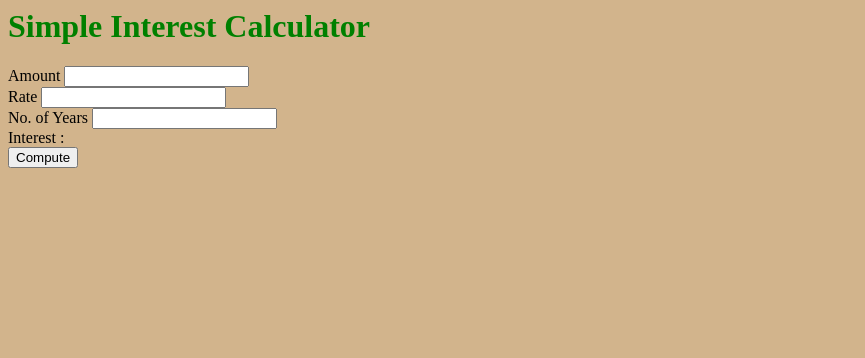
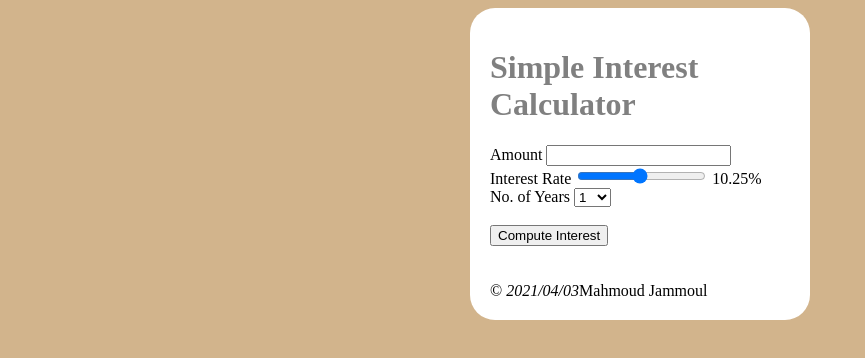
Before and after one commit to mjammoul93/Interest_Calculator, a plain HTML site: page index.html in a window 1280 px wide. Shown: the whole page, without its empty margins (0-865 px from the left). Drawn offline with Linux system fonts and the light colour scheme.

Commit message:
Excercise Done

```diff
--- a/index.html
+++ b/index.html
@@ -1,16 +1,41 @@
+<!DOCTYPE html>
 <html>
     <head>
     <script src="script.js"></script>
     <link rel="stylesheet" href="style.css">
+
+	<title>Simple Interest Calculator</title>
     </head>
+	<div class="maindiv">
     <body>
-        <h1>Simple Interest Calculator</h1>
 
-        Amount <input type="number"  id="principal">  <br/>
-        Rate <input type="number"  id="rate">  <br/>
-        No. of Years <input type="number"  id="years">  <br/>
-        Interest : <span id="result"></span><br>
 
-        <button onclick="compute()">Compute</button>
-    </body>
+			<h1>Simple Interest Calculator</h1>
+
+			Amount 			<input type="number"  id="principal">  <br/>
+			Interest Rate 	<input id="rate" type="range" min="1" max="20" step="0.25" value="10.25" onChange="ReadRanege()">  <span id="rangeResult">10.25%</span>  <br/>
+			No. of Years 	<select type="number"  id="years">
+							<option value="1">1</option>
+							<option value="2">2</option>
+							<option value="3">3</option>
+							<option value="4">4</option>
+							<option value="5">5</option>
+							<option value="6">6</option>
+							<option value="7">7</option>
+							<option value="8">8</option>
+							<option value="9">9</option>
+							<option value="10">10</option>
+						</select>
+			<br><br>
+
+			<button onclick="compute()">Compute Interest</button> <br>
+
+			<br> <span id="result"></span><br>
+
+
+
+
+	</body>
+	<footer> &copy; <em id="date">2021/04/03</em>Mahmoud Jammoul </footer>
+	</div>
 </html>
--- a/script.js
+++ b/script.js
@@ -1,5 +1,28 @@
 function compute()
 {
+
     p = document.getElementById("principal").value;
+	if(p<=0){
+		alert("Enter a positive numbers");
+		document.getElementById("principal").focus();
+		return;
+	}
+	var principal=document.getElementById("principal").value;
+	var rate=document.getElementById("rate").value;
+	var years=document.getElementById("years").value;
+    var current=new Date().getFullYear();
+	var futureYear=current*1.0+years*1.0;
+	var interest=principal*years*rate/100;
+
+	document.getElementById("result").innerHTML='If you deposit <mark>'+principal+'</mark><br>'
+											+'at an interest rate of <mark>'+rate+' %.</mark><br>'
+											+'You will receive and amount of <mark>'+interest +'</mark>,<br>'
+											+'in the year <mark>'+futureYear+'</mark><br>'
+	;
 
 }
+
+function ReadRanege(){
+	var val=document.getElementById("rate").value;
+    document.getElementById("rangeResult").innerHTML=val+'%';
+}
--- a/style.css
+++ b/style.css
@@ -1,2 +1,22 @@
-body {background-color:tan;}
-h1{color:green;}
+body {background-color:tan;
+	color: black
+}
+h1{color:grey;
+font:verdana}
+
+.maindiv{
+background-color:white;
+margin: auto;
+color:black;
+width:300px;
+padding:20px;
+border-radius:25px;
+
+
+text-align: left
+}
+
+
+#result{
+text-align:left;
+}
```
